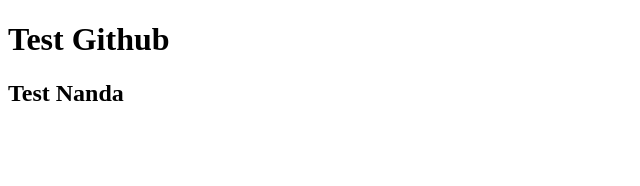
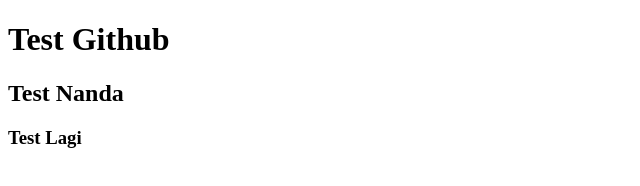
Before and after one commit to ikadeknandasanjaya/genitri-web, a plain HTML site: page index.html in a window 1280 px wide. Shown: the full height of the page, 0-640 px from the left. Drawn offline with Linux system fonts and the light colour scheme.

Commit message:
Menambahkan Test Lagi

```diff
--- a/index.html
+++ b/index.html
@@ -9,5 +9,6 @@
 <body>
     <h1>Test Github</h1>
     <h2>Test Nanda</h2>
+    <h3>Test Lagi</h3>
 </body>
 </html>
```
